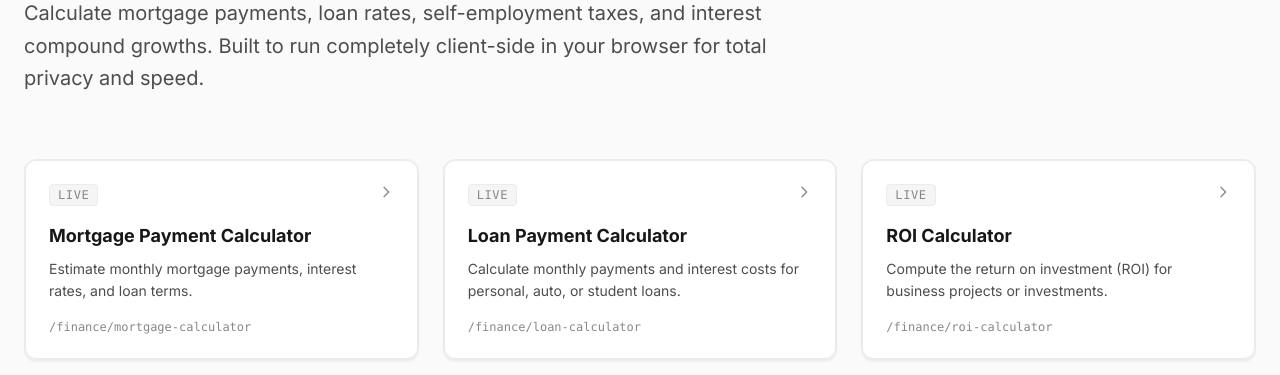
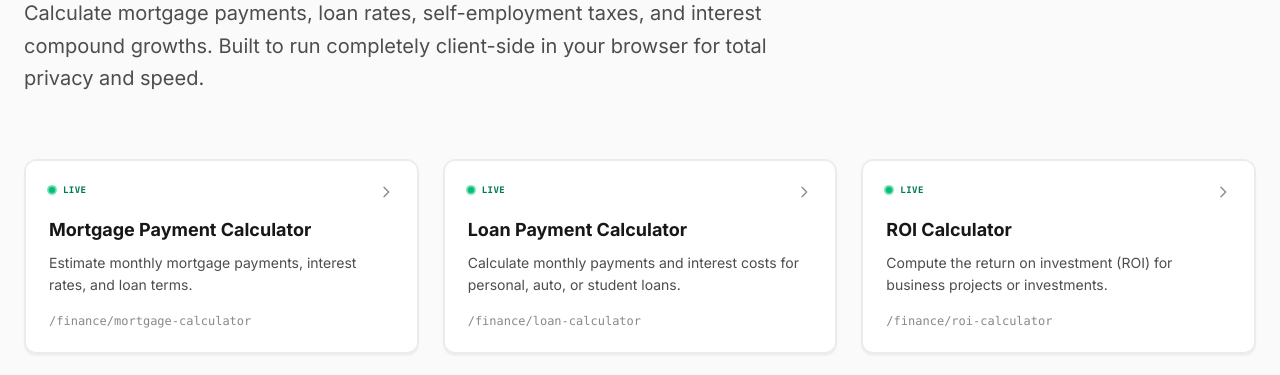
Before and after one commit to mmabbas786/toolztotal, an Astro site: page /finance in a window 1280 px wide. Shown: the part 383-758 px from the top of the page. Built offline with nearby package versions, Linux system fonts and the light colour scheme; Astro itself is replaced by a stand-in of ours.

Commit message:
style category index page live badges to match green glow dot homepage layout

```diff
--- a/src/pages/[category]/index.astro
+++ b/src/pages/[category]/index.astro
@@ -49,9 +49,19 @@ const upcomingTools = category.tools.filter(t => t.status === 'coming-soon');
             class="group block bg-canvas border border-hairline hover:border-hairline-strong transition-all duration-300 rounded-lg p-6 hover:shadow-lvl3 shadow-lvl2 relative overflow-hidden"
           >
             <div class="flex items-start justify-between mb-4">
-              <span class="text-xs font-mono px-2 py-0.5 rounded bg-canvas-soft-2 text-mute border border-hairline uppercase tracking-wider">
-                {tool.status === 'live' ? 'Live' : 'Coming Soon'}
-              </span>
+              {tool.status === 'live' ? (
+                <div class="flex items-center gap-2">
+                  <span class="relative flex h-1.5 w-1.5 flex-shrink-0">
+                    <span class="live-ping absolute inline-flex h-full w-full rounded-full bg-emerald-400 opacity-75"></span>
+                    <span class="live-glow-dot relative inline-flex rounded-full h-1.5 w-1.5 bg-emerald-500 dark:bg-emerald-400"></span>
+                  </span>
+                  <span class="text-[9px] font-mono text-emerald-700 dark:text-emerald-400 uppercase tracking-wider font-bold">Live</span>
+                </div>
+              ) : (
+                <span class="text-xs font-mono px-2 py-0.5 rounded bg-canvas-soft-2 text-mute border border-hairline uppercase tracking-wider">
+                  Coming Soon
+                </span>
+              )}
               <svg class="w-4 h-4 text-mute group-hover:text-primary transition-colors transform group-hover:translate-x-1 duration-200" fill="none" viewBox="0 0 24 24" stroke="currentColor" stroke-width="2">
                 <path stroke-linecap="round" stroke-linejoin="round" d="M9 5l7 7-7 7" />
               </svg>
```
